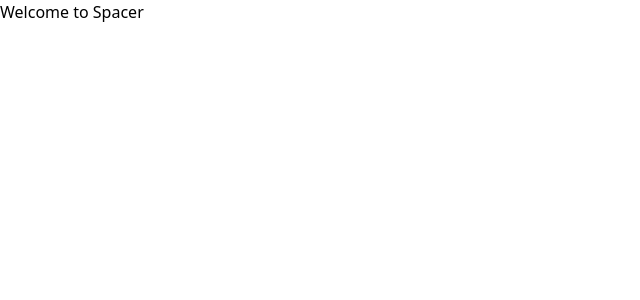
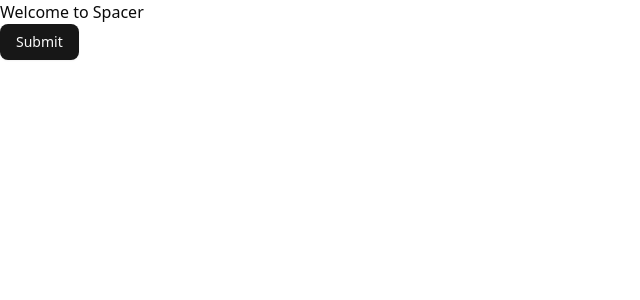
Before and after one commit to RobertHaji/spacer-frontend, a React (Vite) app: page / in a window 1280 px wide. Shown: the top 300 px of the page, without its empty margins (0-640 px from the left). Built offline with nearby package versions, Linux system fonts and the light colour scheme.

Commit message:
added shadcn and created jsconfig.json

```diff
--- a/package.json
+++ b/package.json
@@ -10,8 +10,11 @@
     "preview": "vite preview"
   },
   "dependencies": {
+    "@radix-ui/react-slot": "^1.2.3",
     "@tailwindcss/vite": "^4.1.11",
     "axios": "^1.10.0",
+    "class-variance-authority": "^0.7.1",
+    "clsx": "^2.1.1",
     "formik": "^2.4.6",
     "lucide-react": "^0.525.0",
     "react": "^19.1.0",
@@ -21,6 +24,7 @@
     "react-icons": "^5.5.0",
     "react-router-dom": "^7.7.0",
     "react-toastify": "^11.0.5",
+    "tailwind-merge": "^3.3.1",
     "tailwindcss": "^4.1.11",
     "zod": "^4.0.5"
   },
@@ -33,6 +37,7 @@
     "eslint-plugin-react-hooks": "^5.2.0",
     "eslint-plugin-react-refresh": "^0.4.20",
     "globals": "^16.3.0",
+    "tw-animate-css": "^1.3.5",
     "vite": "^7.0.4"
   }
 }
--- a/src/App.jsx
+++ b/src/App.jsx
@@ -1,11 +1,13 @@
 import { useState } from "react";
 import reactLogo from "./assets/react.svg";
 import viteLogo from "/vite.svg";
+import { Button } from "./components/ui/button";
 
 function App() {
   return (
     <>
       <h1>Welcome to Spacer</h1>
+      <Button>Submit</Button>
     </>
   );
 }
--- /dev/null
+++ b/src/components/ui/button.jsx
@@ -0,0 +1,55 @@
+import * as React from "react"
+import { Slot } from "@radix-ui/react-slot"
+import { cva } from "class-variance-authority";
+
+import { cn } from "@/lib/utils"
+
+const buttonVariants = cva(
+  "inline-flex items-center justify-center gap-2 whitespace-nowrap rounded-md text-sm font-medium transition-all disabled:pointer-events-none disabled:opacity-50 [&_svg]:pointer-events-none [&_svg:not([class*='size-'])]:size-4 shrink-0 [&_svg]:shrink-0 outline-none focus-visible:border-ring focus-visible:ring-ring/50 focus-visible:ring-[3px] aria-invalid:ring-destructive/20 dark:aria-invalid:ring-destructive/40 aria-invalid:border-destructive",
+  {
+    variants: {
+      variant: {
+        default:
+          "bg-primary text-primary-foreground shadow-xs hover:bg-primary/90",
+        destructive:
+          "bg-destructive text-white shadow-xs hover:bg-destructive/90 focus-visible:ring-destructive/20 dark:focus-visible:ring-destructive/40 dark:bg-destructive/60",
+        outline:
+          "border bg-background shadow-xs hover:bg-accent hover:text-accent-foreground dark:bg-input/30 dark:border-input dark:hover:bg-input/50",
+        secondary:
+          "bg-secondary text-secondary-foreground shadow-xs hover:bg-secondary/80",
+        ghost:
+          "hover:bg-accent hover:text-accent-foreground dark:hover:bg-accent/50",
+        link: "text-primary underline-offset-4 hover:underline",
+      },
+      size: {
+        default: "h-9 px-4 py-2 has-[>svg]:px-3",
+        sm: "h-8 rounded-md gap-1.5 px-3 has-[>svg]:px-2.5",
+        lg: "h-10 rounded-md px-6 has-[>svg]:px-4",
+        icon: "size-9",
+      },
+    },
+    defaultVariants: {
+      variant: "default",
+      size: "default",
+    },
+  }
+)
+
+function Button({
+  className,
+  variant,
+  size,
+  asChild = false,
+  ...props
+}) {
+  const Comp = asChild ? Slot : "button"
+
+  return (
+    <Comp
+      data-slot="button"
+      className={cn(buttonVariants({ variant, size, className }))}
+      {...props} />
+  );
+}
+
+export { Button, buttonVariants }
--- a/src/index.css
+++ b/src/index.css
@@ -1 +1,120 @@
 @import "tailwindcss";
+@import "tw-animate-css";
+
+@custom-variant dark (&:is(.dark *));
+
+@theme inline {
+  --radius-sm: calc(var(--radius) - 4px);
+  --radius-md: calc(var(--radius) - 2px);
+  --radius-lg: var(--radius);
+  --radius-xl: calc(var(--radius) + 4px);
+  --color-background: var(--background);
+  --color-foreground: var(--foreground);
+  --color-card: var(--card);
+  --color-card-foreground: var(--card-foreground);
+  --color-popover: var(--popover);
+  --color-popover-foreground: var(--popover-foreground);
+  --color-primary: var(--primary);
+  --color-primary-foreground: var(--primary-foreground);
+  --color-secondary: var(--secondary);
+  --color-secondary-foreground: var(--secondary-foreground);
+  --color-muted: var(--muted);
+  --color-muted-foreground: var(--muted-foreground);
+  --color-accent: var(--accent);
+  --color-accent-foreground: var(--accent-foreground);
+  --color-destructive: var(--destructive);
+  --color-border: var(--border);
+  --color-input: var(--input);
+  --color-ring: var(--ring);
+  --color-chart-1: var(--chart-1);
+  --color-chart-2: var(--chart-2);
+  --color-chart-3: var(--chart-3);
+  --color-chart-4: var(--chart-4);
+  --color-chart-5: var(--chart-5);
+  --color-sidebar: var(--sidebar);
+  --color-sidebar-foreground: var(--sidebar-foreground);
+  --color-sidebar-primary: var(--sidebar-primary);
+  --color-sidebar-primary-foreground: var(--sidebar-primary-foreground);
+  --color-sidebar-accent: var(--sidebar-accent);
+  --color-sidebar-accent-foreground: var(--sidebar-accent-foreground);
+  --color-sidebar-border: var(--sidebar-border);
+  --color-sidebar-ring: var(--sidebar-ring);
+}
+
+:root {
+  --radius: 0.625rem;
+  --background: oklch(1 0 0);
+  --foreground: oklch(0.145 0 0);
+  --card: oklch(1 0 0);
+  --card-foreground: oklch(0.145 0 0);
+  --popover: oklch(1 0 0);
+  --popover-foreground: oklch(0.145 0 0);
+  --primary: oklch(0.205 0 0);
+  --primary-foreground: oklch(0.985 0 0);
+  --secondary: oklch(0.97 0 0);
+  --secondary-foreground: oklch(0.205 0 0);
+  --muted: oklch(0.97 0 0);
+  --muted-foreground: oklch(0.556 0 0);
+  --accent: oklch(0.97 0 0);
+  --accent-foreground: oklch(0.205 0 0);
+  --destructive: oklch(0.577 0.245 27.325);
+  --border: oklch(0.922 0 0);
+  --input: oklch(0.922 0 0);
+  --ring: oklch(0.708 0 0);
+  --chart-1: oklch(0.646 0.222 41.116);
+  --chart-2: oklch(0.6 0.118 184.704);
+  --chart-3: oklch(0.398 0.07 227.392);
+  --chart-4: oklch(0.828 0.189 84.429);
+  --chart-5: oklch(0.769 0.188 70.08);
+  --sidebar: oklch(0.985 0 0);
+  --sidebar-foreground: oklch(0.145 0 0);
+  --sidebar-primary: oklch(0.205 0 0);
+  --sidebar-primary-foreground: oklch(0.985 0 0);
+  --sidebar-accent: oklch(0.97 0 0);
+  --sidebar-accent-foreground: oklch(0.205 0 0);
+  --sidebar-border: oklch(0.922 0 0);
+  --sidebar-ring: oklch(0.708 0 0);
+}
+
+.dark {
+  --background: oklch(0.145 0 0);
+  --foreground: oklch(0.985 0 0);
+  --card: oklch(0.205 0 0);
+  --card-foreground: oklch(0.985 0 0);
+  --popover: oklch(0.205 0 0);
+  --popover-foreground: oklch(0.985 0 0);
+  --primary: oklch(0.922 0 0);
+  --primary-foreground: oklch(0.205 0 0);
+  --secondary: oklch(0.269 0 0);
+  --secondary-foreground: oklch(0.985 0 0);
+  --muted: oklch(0.269 0 0);
+  --muted-foreground: oklch(0.708 0 0);
+  --accent: oklch(0.269 0 0);
+  --accent-foreground: oklch(0.985 0 0);
+  --destructive: oklch(0.704 0.191 22.216);
+  --border: oklch(1 0 0 / 10%);
+  --input: oklch(1 0 0 / 15%);
+  --ring: oklch(0.556 0 0);
+  --chart-1: oklch(0.488 0.243 264.376);
+  --chart-2: oklch(0.696 0.17 162.48);
+  --chart-3: oklch(0.769 0.188 70.08);
+  --chart-4: oklch(0.627 0.265 303.9);
+  --chart-5: oklch(0.645 0.246 16.439);
+  --sidebar: oklch(0.205 0 0);
+  --sidebar-foreground: oklch(0.985 0 0);
+  --sidebar-primary: oklch(0.488 0.243 264.376);
+  --sidebar-primary-foreground: oklch(0.985 0 0);
+  --sidebar-accent: oklch(0.269 0 0);
+  --sidebar-accent-foreground: oklch(0.985 0 0);
+  --sidebar-border: oklch(1 0 0 / 10%);
+  --sidebar-ring: oklch(0.556 0 0);
+}
+
+@layer base {
+  * {
+    @apply border-border outline-ring/50;
+  }
+  body {
+    @apply bg-background text-foreground;
+  }
+}
--- /dev/null
+++ b/src/lib/utils.js
@@ -0,0 +1,6 @@
+import { clsx } from "clsx";
+import { twMerge } from "tailwind-merge"
+
+export function cn(...inputs) {
+  return twMerge(clsx(inputs));
+}
--- a/vite.config.js
+++ b/vite.config.js
@@ -2,7 +2,18 @@ import { defineConfig } from 'vite'
 import react from '@vitejs/plugin-react'
 import tailwindcss from "@tailwindcss/vite"
 
+import path from "path";
+import { fileURLToPath } from "url";
+
+const __filename = fileURLToPath(import.meta.url);
+const __dirname = path.dirname(__filename);
+
 // https://vite.dev/config/
 export default defineConfig({
   plugins: [react(), tailwindcss()],
-})
+  resolve: {
+    alias: {
+      "@": path.resolve(__dirname, "./src"),
+    },
+  },
+});
```
Also changed, not shown: jsconfig.json (added, +8 -0 lines), components.json (added), 1 other file (tests, documents, lock files or other folders).
